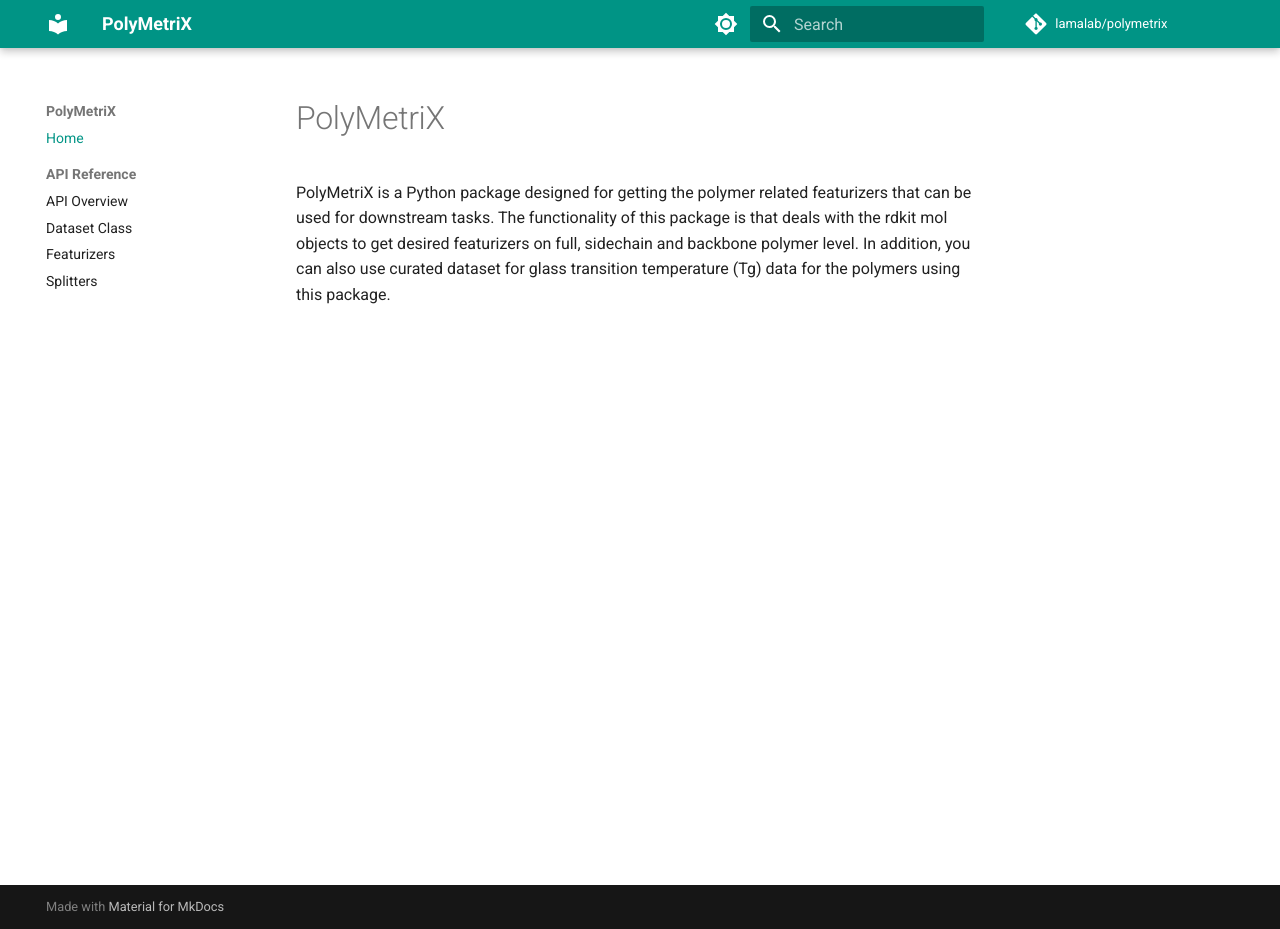
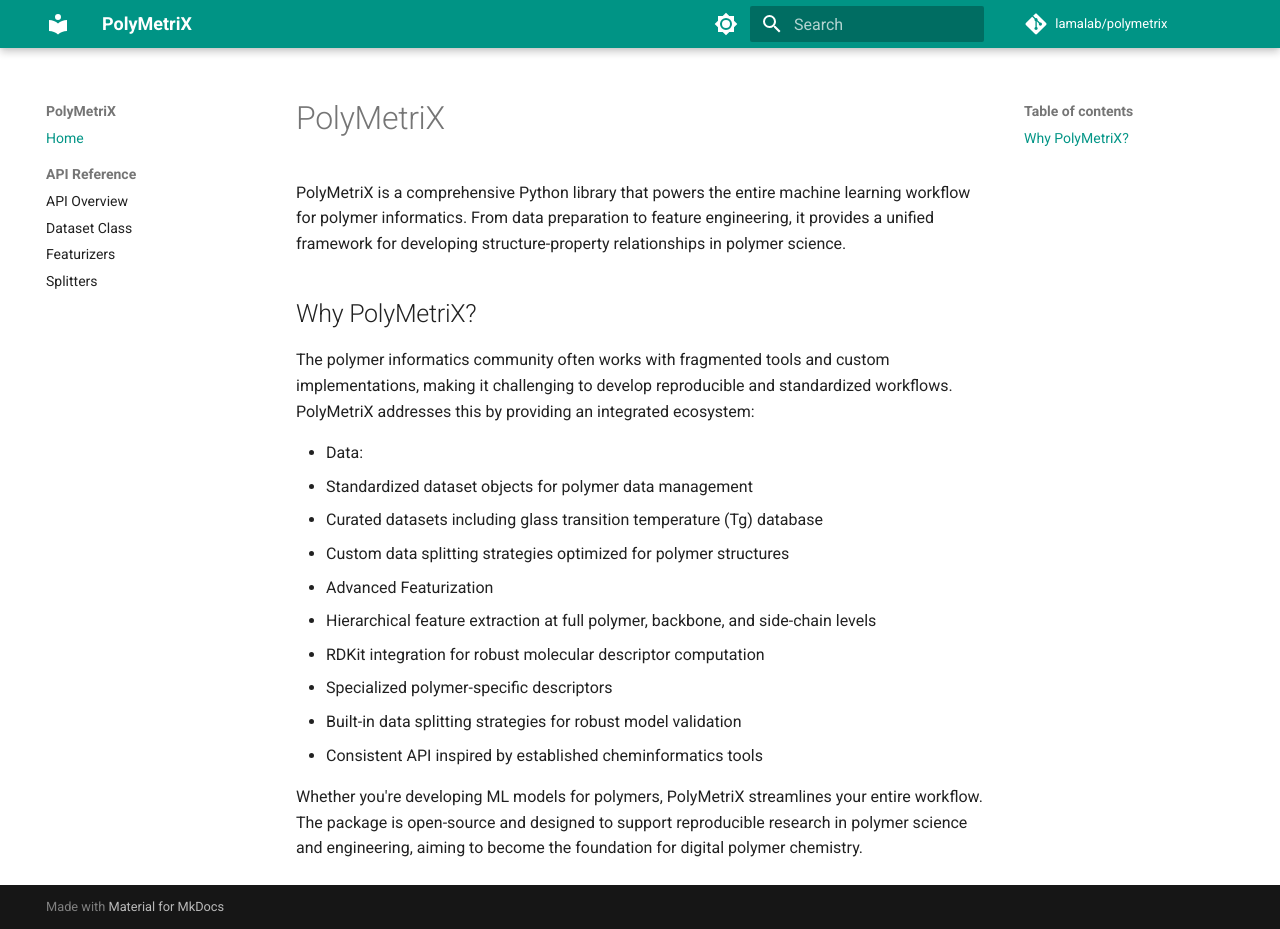
Before and after one commit to lamalab-org/PolyMetriX, an MkDocs documentation site: the page built from docs/index.md, in a window 1280 px wide and 929 px high. Built offline with MkDocs 1.6.1 and Material for MkDocs 9.7.7, drawn with Linux system fonts in a browser that asks for light colours; comment, search, counter and statistics services are not loaded.

Commit message:
update landing page

```diff
--- a/docs/index.md
+++ b/docs/index.md
@@ -1,2 +1,20 @@
 # PolyMetriX
-PolyMetriX is a Python package designed for getting the polymer related featurizers that can be used for downstream tasks. The functionality of this package is that deals with the rdkit mol objects to get desired featurizers on full, sidechain and backbone polymer level. In addition, you can also use curated dataset for glass transition temperature (Tg) data for the polymers using this package.
+
+PolyMetriX is a comprehensive Python library that powers the entire machine learning workflow for polymer informatics. From data preparation to feature engineering, it provides a unified framework for developing structure-property relationships in polymer science.
+
+
+## Why PolyMetriX?
+The polymer informatics community often works with fragmented tools and custom implementations, making it challenging to develop reproducible and standardized workflows. PolyMetriX addresses this by providing an integrated ecosystem:
+
+- Data:
+  - Standardized dataset objects for polymer data management
+  - Curated datasets including glass transition temperature (Tg) database
+  - Custom data splitting strategies optimized for polymer structures
+- Advanced Featurization
+  - Hierarchical feature extraction at full polymer, backbone, and side-chain levels
+  - RDKit integration for robust molecular descriptor computation
+  - Specialized polymer-specific descriptors
+- Built-in data splitting strategies for robust model validation
+- Consistent API inspired by established cheminformatics tools
+
+Whether you're developing ML models for polymers, PolyMetriX streamlines your entire workflow. The package is open-source and designed to support reproducible research in polymer science and engineering, aiming to become the foundation for digital polymer chemistry.
```
Also changed, not shown: test.ipynb (deleted).
